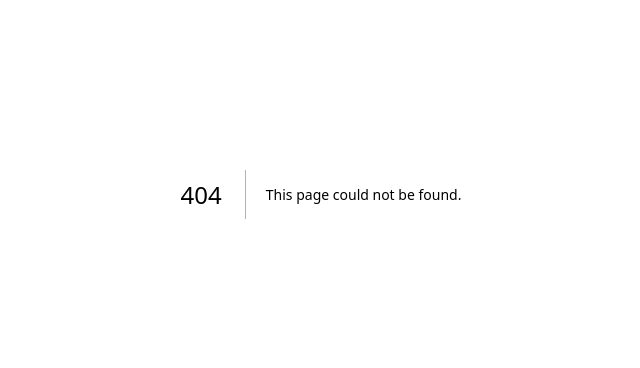
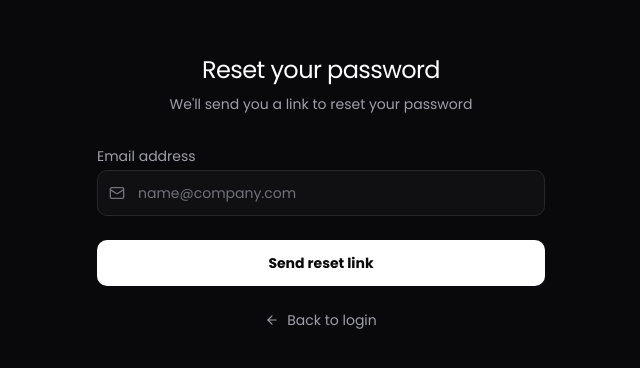
Before and after one commit to CodexKnight-ai/CORS_ERROR, a Next.js app: page /forgot-password in a window 1280 px wide. Before the commit this address had no page. Shown: the part 206-574 px from the top of the page, without its empty margins (319-959 px from the left). Built offline with nearby package versions, Linux system fonts and the light colour scheme.

Commit message:
Fix:suggest roles error

```diff
--- a/app/(routes)/onboarding/page.tsx
+++ b/app/(routes)/onboarding/page.tsx
@@ -228,13 +228,19 @@ export default function HealthcareOnboardingForm() {
         }),
       });
 
-      const suggestRolesData = await suggestRolesRes.json();
-      console.log("Suggest Roles Response:", suggestRolesData);
-
-      // Save the suggested roles to sessionStorage for use in interest detector
-      sessionStorage.setItem("suggestedJobRoles", JSON.stringify(suggestRolesData));
+      if (!suggestRolesRes.ok) {
+        const errorText = await suggestRolesRes.text();
+        console.error(`Suggest Roles API failed (${suggestRolesRes.status}):`, errorText);
+        // Fallback or just ignore to allow the flow to continue
+        sessionStorage.setItem("suggestedJobRoles", "[]");
+      } else {
+        const suggestRolesData = await suggestRolesRes.json();
+        console.log("Suggest Roles Response:", suggestRolesData);
+        sessionStorage.setItem("suggestedJobRoles", JSON.stringify(suggestRolesData));
+      }
     } catch (error) {
       console.error("Error calling suggest-roles API:", error);
+      sessionStorage.setItem("suggestedJobRoles", "[]");
     }
 
     setTestDialog(true);
--- a/app/api/admin/suggest-roles/route.ts
+++ b/app/api/admin/suggest-roles/route.ts
@@ -1,6 +1,9 @@
-import { NextResponse } from 'next/server';
+import { NextRequest, NextResponse } from 'next/server';
 import { supabase } from '@/app/lib/supabase';
 import { pipeline } from '@huggingface/transformers';
+
+export const dynamic = 'force-dynamic';
+export const maxDuration = 60; // Increase timeout for model loading
 
 function cosineSimilarity(vecA: number[], vecB: number[]) {
     const dotProduct = vecA.reduce((sum, a, i) => sum + a * vecB[i], 0);
@@ -9,7 +12,11 @@ function cosineSimilarity(vecA: number[], vecB: number[]) {
     return (magA === 0 || magB === 0) ? 0 : dotProduct / (magA * magB);
 }
 
-export async function POST(req: Request) {
+export const GET = async () => {
+    return NextResponse.json({ status: "Suggest Roles API is active" });
+};
+
+export const POST = async (req: NextRequest) => {
     try {
         const body = await req.json();
         const extractor = await pipeline('feature-extraction', 'Xenova/all-MiniLM-L6-v2', { dtype: 'q8' });
--- /dev/null
+++ b/app/forgot-password/page.tsx
@@ -0,0 +1,105 @@
+'use client';
+
+import { useState } from 'react';
+import Link from 'next/link';
+import { ArrowLeft, Mail, AlertCircle, CheckCircle2 } from 'lucide-react';
+
+export default function ForgotPasswordPage() {
+    const [email, setEmail] = useState('');
+    const [loading, setLoading] = useState(false);
+    const [submitted, setSubmitted] = useState(false);
+    const [error, setError] = useState('');
+
+    const handleSubmit = async (e: React.FormEvent) => {
+        e.preventDefault();
+        setLoading(true);
+        setError('');
+
+        // Simulate API call
+        setTimeout(() => {
+            setSubmitted(true);
+            setLoading(false);
+        }, 1500);
+    };
+
+    return (
+        <div className="min-h-screen flex items-center justify-center bg-zinc-950 px-4 sm:px-6 lg:px-8">
+            <div className="max-w-md w-full space-y-8">
+                <div className="text-center">
+                    <h2 className="text-2xl font-medium tracking-tight text-white">
+                        Reset your password
+                    </h2>
+                    <p className="mt-2 text-sm text-zinc-400">
+                        We'll send you a link to reset your password
+                    </p>
+                </div>
+
+                {submitted ? (
+                    <div className="bg-white/5 border border-white/10 p-6 rounded-2xl text-center space-y-4">
+                        <div className="inline-flex items-center justify-center w-12 h-12 rounded-full bg-green-500/20 text-green-500 mb-2">
+                            <CheckCircle2 size={24} />
+                        </div>
+                        <h3 className="text-lg font-medium text-white">Check your email</h3>
+                        <p className="text-sm text-zinc-400">
+                            We've sent a password reset link to <span className="text-white">{email}</span>.
+                        </p>
+                        <Link
+                            href="/login"
+                            className="block w-full py-3 px-4 bg-white text-zinc-950 font-semibold rounded-lg hover:bg-zinc-200 transition-colors text-sm"
+                        >
+                            Back to login
+                        </Link>
+                    </div>
+                ) : (
+                    <form className="mt-8 space-y-6" onSubmit={handleSubmit}>
+                        {error && (
+                            <div className="bg-red-500/10 border border-red-500/50 text-red-500 text-sm px-4 py-3 rounded flex items-center gap-2">
+                                <AlertCircle size={16} />
+                                {error}
+                            </div>
+                        )}
+                        <div>
+                            <label htmlFor="email-address" className="block text-sm font-medium text-zinc-400 mb-1">
+                                Email address
+                            </label>
+                            <div className="relative">
+                                <Mail className="absolute left-3 top-1/2 -translate-y-1/2 w-4 h-4 text-zinc-500" />
+                                <input
+                                    id="email-address"
+                                    name="email"
+                                    type="email"
+                                    autoComplete="email"
+                                    required
+                                    className="appearance-none block w-full pl-10 pr-3 py-3 border border-zinc-800 bg-zinc-900/50 text-white placeholder-zinc-500 rounded-lg focus:outline-none focus:ring-2 focus:ring-white focus:border-transparent transition-all duration-200 sm:text-sm"
+                                    placeholder="name@company.com"
+                                    value={email}
+                                    onChange={(e) => setEmail(e.target.value)}
+                                />
+                            </div>
+                        </div>
+
+                        <div>
+                            <button
+                                type="submit"
+                                disabled={loading}
+                                className="group relative w-full flex justify-center py-3 px-4 border border-transparent text-sm font-semibold rounded-lg text-zinc-950 bg-white hover:bg-zinc-200 focus:outline-none focus:ring-2 focus:ring-offset-2 focus:ring-offset-zinc-900 focus:ring-white disabled:opacity-50 disabled:cursor-not-allowed transition-all duration-200"
+                            >
+                                {loading ? 'Sending link...' : 'Send reset link'}
+                            </button>
+                        </div>
+
+                        <div className="text-center">
+                            <Link
+                                href="/login"
+                                className="inline-flex items-center gap-2 text-sm font-medium text-zinc-400 hover:text-white transition-colors"
+                            >
+                                <ArrowLeft size={14} />
+                                Back to login
+                            </Link>
+                        </div>
+                    </form>
+                )}
+            </div>
+        </div>
+    );
+}
```
